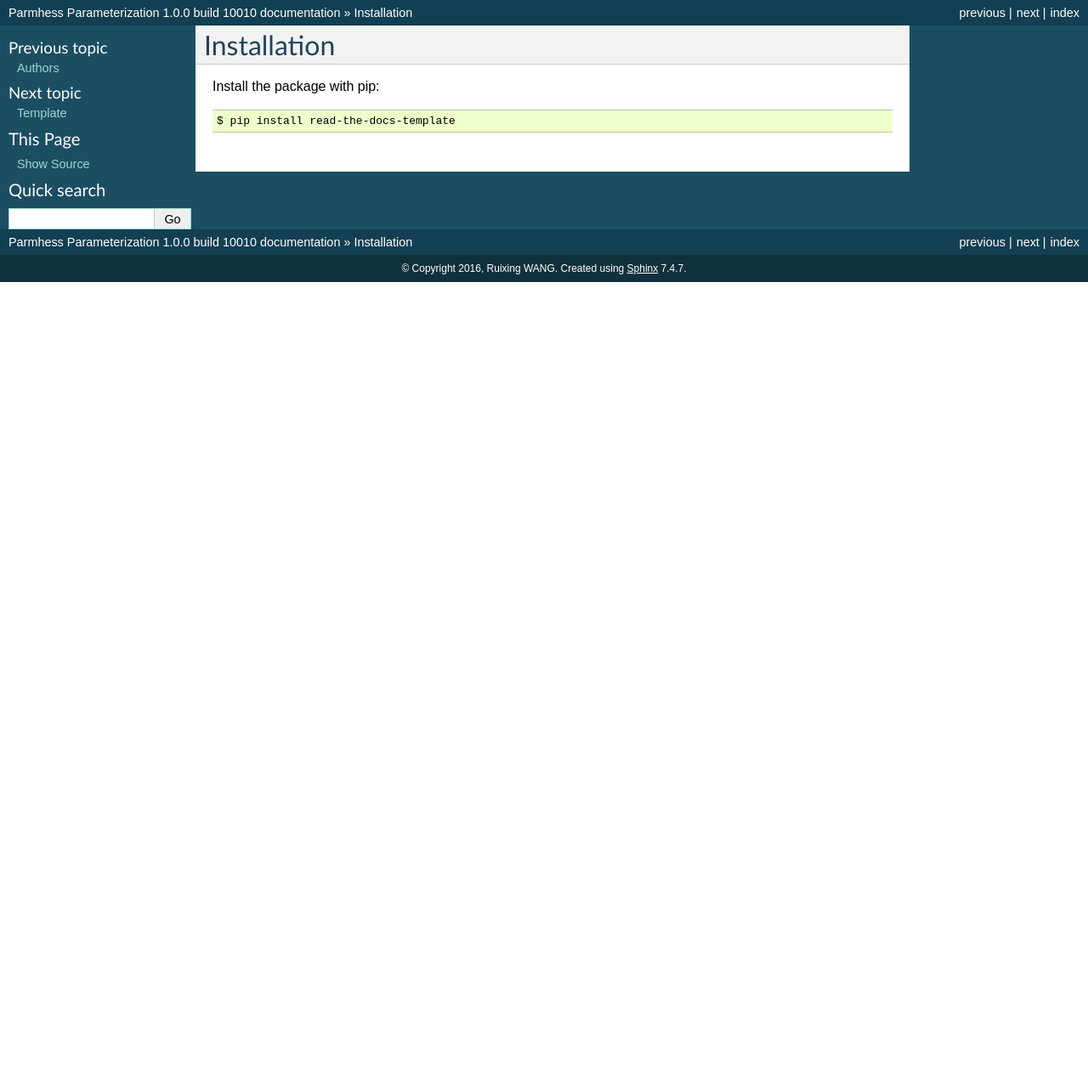
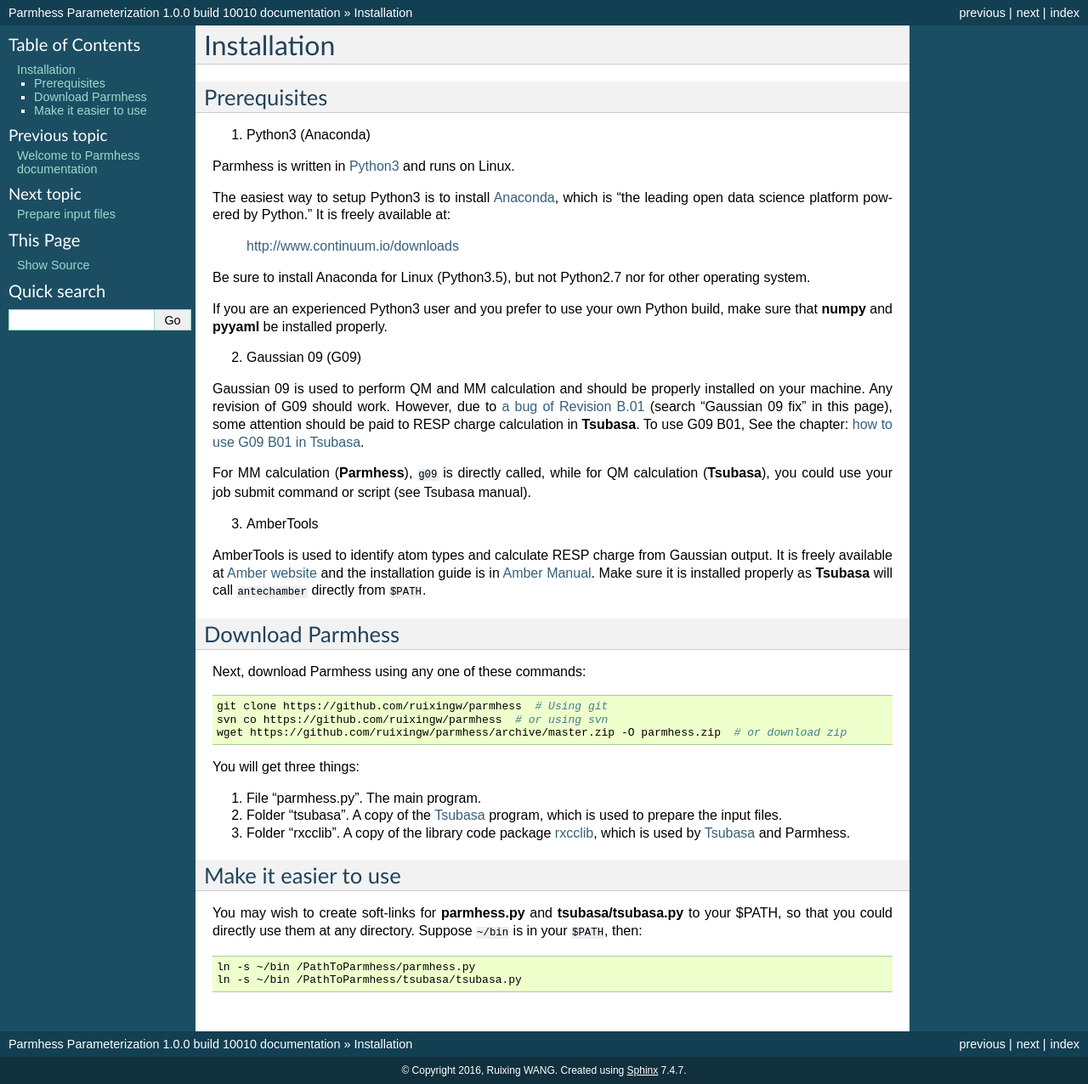
Before and after one commit to ruixingw/parmhess, a Sphinx documentation site: the page built from docs/installation.rst, in a window 1280 px wide. Shown: the whole page at 85% size. Built offline with Sphinx 7.4.7, drawn with Linux system fonts in a browser that asks for light colours; before the commit the page ends 900 px from its top, so only the background shows below that.

Commit message:
update docs

```diff
--- a/docs/authors.rst
+++ /dev/null
@@ -1,4 +0,0 @@
-Authors
--------
-
-* Ruixing WANG
--- a/docs/installation.rst
+++ b/docs/installation.rst
@@ -2,6 +2,68 @@
 Installation
 ============
 
-Install the package with pip::
+Prerequisites
+-------------
 
-    $ pip install read-the-docs-template
+1. Python3 (Anaconda)
+
+Parmhess is written in Python3_ and runs on Linux.
+
+The easiest way to setup Python3 is to install Anaconda_, which is "the leading open data science platform powered by Python." It is freely available at:
+
+.. _anaconda : https://www.continuum.io/downloads
+.. _Python3: https://www.python.org/
+
+    http://www.continuum.io/downloads
+
+Be sure to install Anaconda for Linux (Python3.5), but not Python2.7 nor for other operating system.
+
+If you are an experienced Python3 user and you prefer to use your own Python build, make sure that **numpy** and **pyyaml** be installed properly.
+
+2. Gaussian 09 (G09)
+
+Gaussian 09 is used to perform QM and MM calculation and should be properly installed on your machine. Any revision of G09 should work. However, due to `a bug of Revision B.01`_ (search "Gaussian 09 fix" in this page), some attention should be paid to RESP charge calculation in **Tsubasa**. To use G09 B01, See the chapter: `how to use G09 B01 in Tsubasa`__.
+
+For MM calculation (**Parmhess**), :code:`g09` is directly called, while for QM calculation (**Tsubasa**), you could use your job submit command or script (see Tsubasa manual).
+
+.. _`a bug of Revision B.01` : http://ambermd.org/bugfixesat.html
+.. __ : ../latest/tsubasa.html
+
+3. AmberTools
+
+AmberTools is used to identify atom types and calculate RESP charge from Gaussian output. It is freely available at `Amber website`_ and the installation guide is in `Amber Manual`_. Make sure it is installed properly as **Tsubasa** will call :code:`antechamber` directly from :code:`$PATH`.
+
+.. _`Amber website` : http://ambermd.org/#AmberTools
+.. _`Amber Manual` : http://ambermd.org/doc12/
+
+
+
+Download Parmhess
+-----------------
+Next, download Parmhess using any one of these commands:
+
+.. code-block:: bash
+
+    git clone https://github.com/ruixingw/parmhess  # Using git
+    svn co https://github.com/ruixingw/parmhess  # or using svn
+    wget https://github.com/ruixingw/parmhess/archive/master.zip -O parmhess.zip  # or download zip
+
+
+You will get three things:
+
+1. File  "parmhess.py". The main program.
+2. Folder "tsubasa". A copy of the Tsubasa_ program, which is used to prepare the input files.
+3. Folder "rxcclib".  A copy of the library code package rxcclib_, which is used by Tsubasa_ and Parmhess.
+
+.. _rxcclib: https://github.com/ruixingw/rxcclib
+.. _Tsubasa: https://github.com/ruixingw/tsubasa
+
+Make it easier to use
+---------------------
+
+You may wish to create soft-links for **parmhess.py** and **tsubasa/tsubasa.py** to your $PATH, so that you could directly use them at any directory. Suppose :code:`~/bin` is in your :code:`$PATH`, then:
+
+.. code-block:: bash
+
+    ln -s ~/bin /PathToParmhess/parmhess.py
+    ln -s ~/bin /PathToParmhess/tsubasa/tsubasa.py
--- a/docs/usage.rst
+++ /dev/null
@@ -1,7 +0,0 @@
-========
-Usage
-========
-
-To use this template, simply update it::
-
-	import read-the-docs-template
```
Also changed, not shown: README.rst (deleted, +0 -41 lines), docs/index.rst (+7 -7 lines), docs/overview.rst (added, +41 -0 lines), docs/parmhess.rst (added, +18 -0 lines), docs/tsubasa.rst (added, +16 -0 lines).
